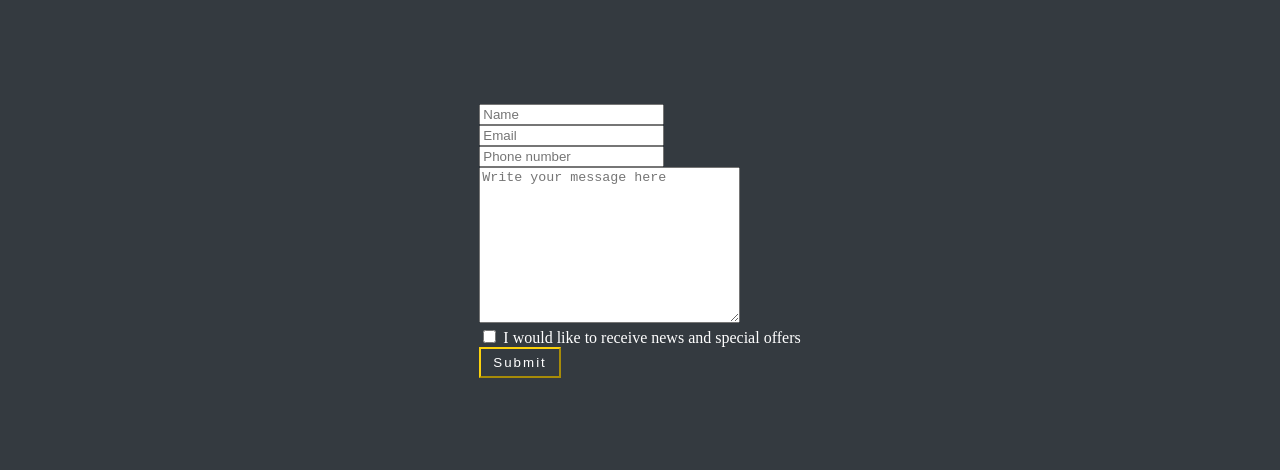
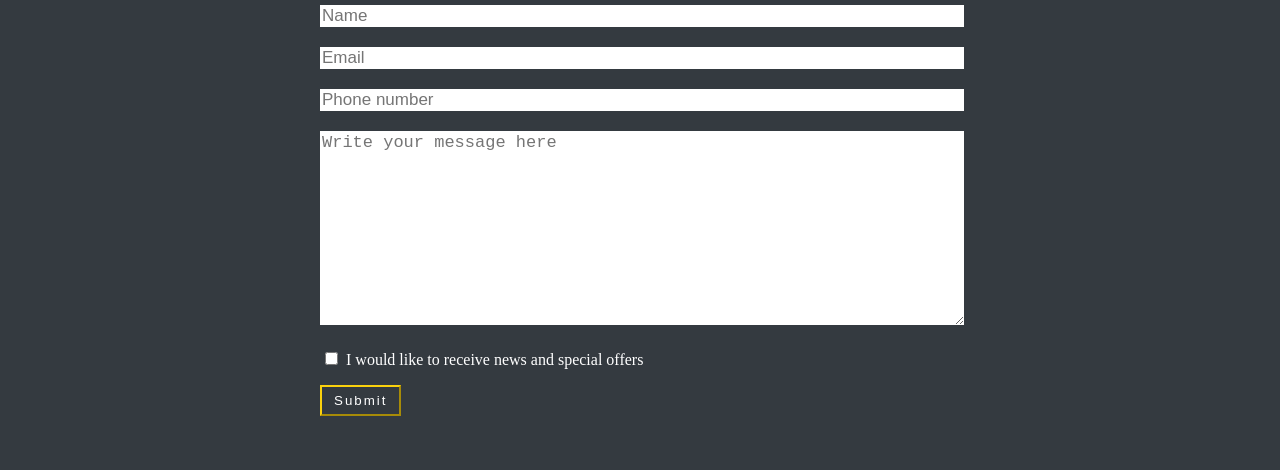
Before and after one commit to pdumrauf/shopet, a website: page pages/contact.html in a window 1280 px wide. Shown: the part 179-649 px from the top of the page. Drawn offline with Linux system fonts and the light colour scheme.

Commit message:
contact form

```diff
--- a/pages/contact.html
+++ b/pages/contact.html
@@ -41,14 +41,14 @@
     <!--Seccion de contacto-->
         <h1 class="titlePages petContainer">Contact Us</h1>
         <!--Inicio Formulario-->
-    <section class="petContainer">
+    <section>
         <form action="#">
             <input type="text" placeholder="Name"><br>
             <input type="email" placeholder="Email"><br>
             <input type="text" placeholder="Phone number"><br>
             <textarea name="msg" placeholder="Write your message here" cols="30" rows="10"></textarea><br />
             <div style="color:#ffffff;">
-                <input type="checkbox" name="accept" value="0">
+                <input class="checkbox" type="checkbox" name="accept" value="0">
                 I would like to receive news and special offers
             </div>
             <button type="submit" value="Submit">Submit</button>
--- a/scss/style.scss
+++ b/scss/style.scss
@@ -429,3 +429,23 @@ a.linkFooter {
    display: none;
 
 }
+
+/*CSS form contacto*/
+form {
+    width: 50%;
+    margin: auto;
+}
+input, textarea {
+    width: 100%;
+    margin-bottom: 20px;
+    font-size: 17px;
+    border: none;
+}
+textarea {
+    min-height: 100px;
+    max-height: 200px;
+    max-width: 100%;
+}
+input.checkbox {
+    width: 15px;
+}
```
Also changed, not shown: css/style.css.
